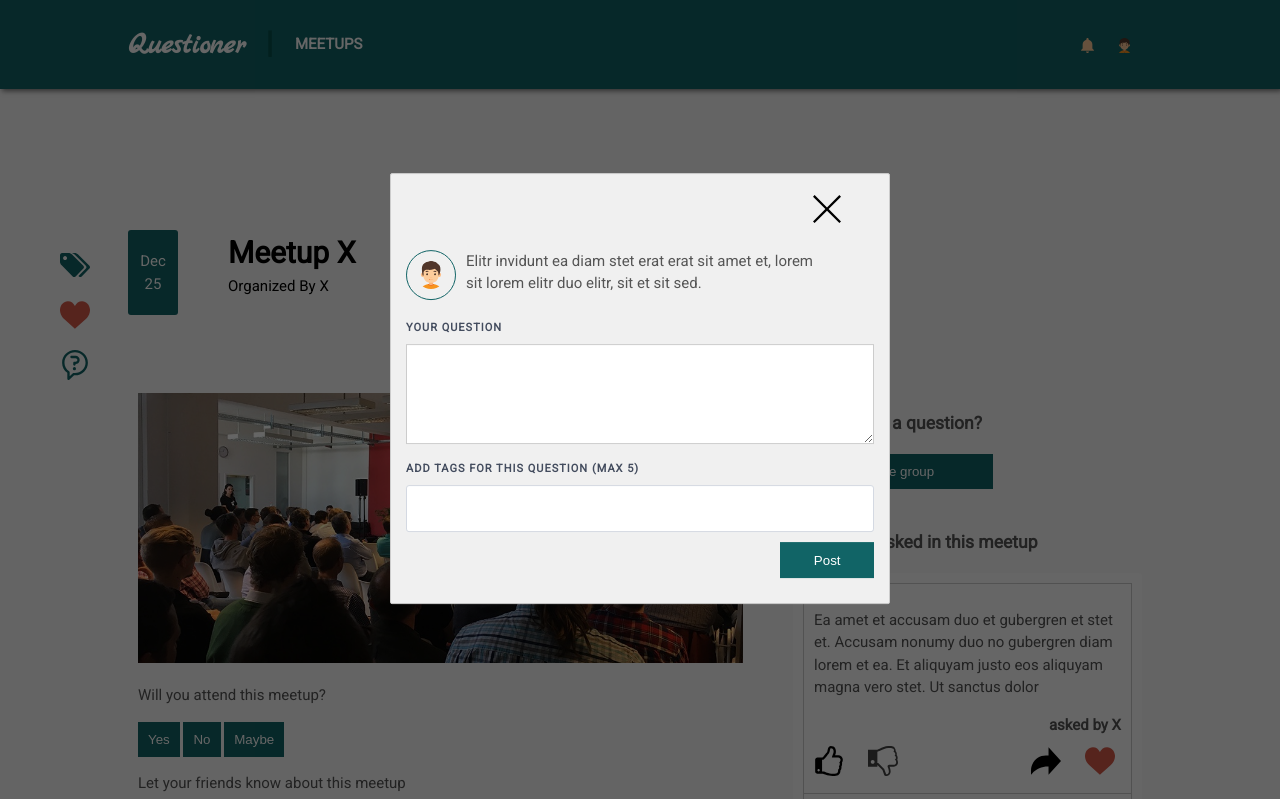
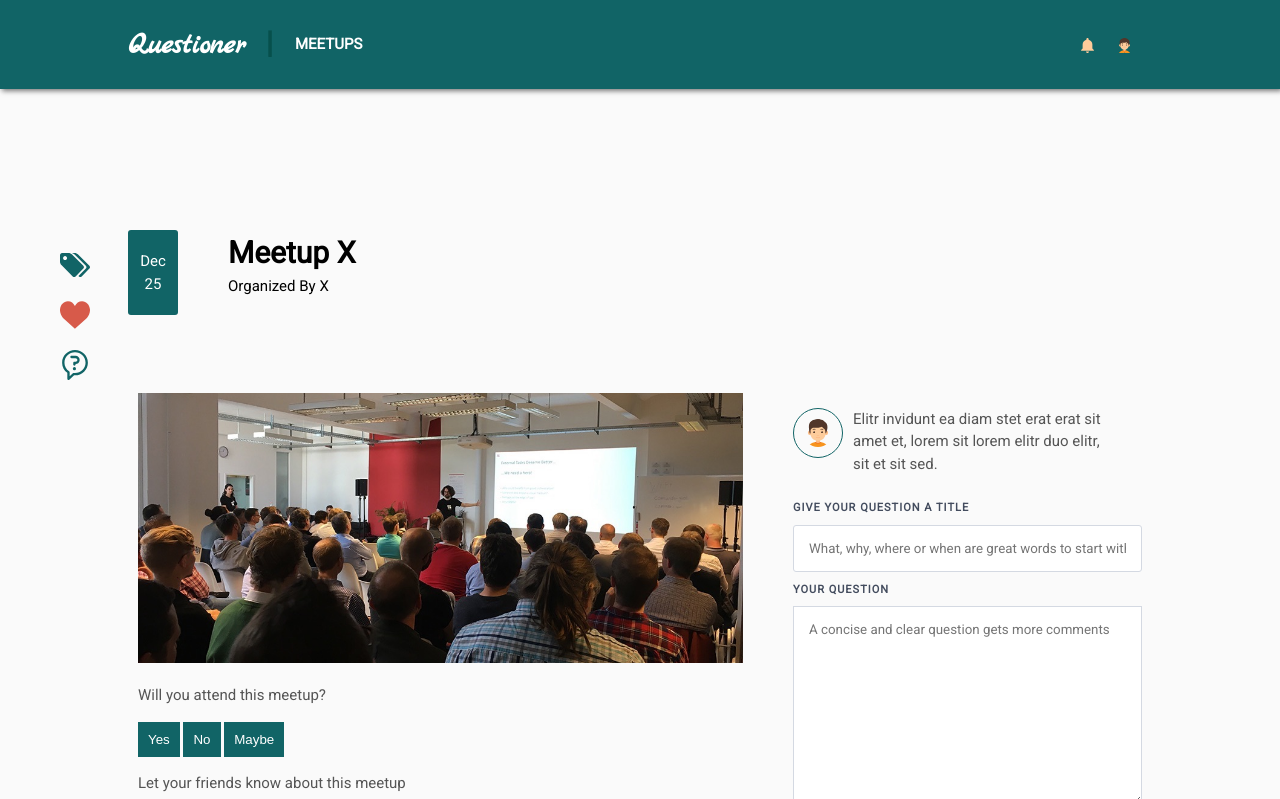
Before and after one commit to micah-akpan/questioner-ui, a plain HTML site: page UI/pages/meetup.html in a window 1280 px wide. Both pictures are taken after a click on the button "Ask the group". Shown: the top 799 px of the page. Drawn offline with Linux system fonts and the light colour scheme.

Commit message:
[Feature #162646229] Remove modal UI for questions

```diff
--- a/UI/css/meetup.css
+++ b/UI/css/meetup.css
@@ -248,7 +248,29 @@ h3 {
   text-align: left;
 }
 
-.modal .user-profile-avatar {
+/* Ask question section */
+
+#ask-question {
+  display: none;
+}
+
+.active {
+  display: block;
+}
+
+#ask-question.active {
+  display: block;
+}
+
+.inactive {
+  display: none;
+}
+
+.ask-group-btn.inactive {
+  display: none;
+}
+
+#ask-question .user-profile-avatar {
   float: left;
   width: 50px;
   height: 50px;
@@ -259,14 +281,19 @@ h3 {
   padding: 10px;
 }
 
-.modal .user-profile-text {
+#ask-question .user-profile-text {
   width: 90%;
   text-align: left;
 }
 
-.modal .clear {
+#ask-question .clear {
   clear: both;
   margin-bottom: 10px;
+}
+
+#ask-question .divider {
+  margin-top: 20px;
+  border: 1px solid #ccc;
 }
 
 #meetup-floating-icons {
--- a/UI/js/meetup.js
+++ b/UI/js/meetup.js
@@ -6,6 +6,9 @@
   const mPhotosWrapper = d.querySelector('.meetup-photos__wrapper');
   const uploadBtn = d.querySelector('label[role="button"]');
   const fileInput = d.querySelector('input[type="file"]');
+  const askQuestionWrapper = d.querySelector('#ask-question');
+  const postQuestionDirArea = d.querySelector('#post-questions-directive');
+  const askGroupBtn = d.querySelector('.ask-group-btn');
 
   fileInput.onchange = (e) => {
     const image = new Image();
@@ -41,4 +44,29 @@
       }
     })
   }
+
+  askGroupBtn.onclick = function() {
+    showEl({
+      elem: askQuestionWrapper,
+      activeClassName: 'active'
+    });
+    // User should not see
+    // post question directive
+    // after enabling ask questions UI
+    postQuestionDirArea.classList.add('inactive');
+    const divider = d.createElement('hr');
+    divider.classList.add('divider');
+    askQuestionWrapper.appendChild(divider);
+  }
+
+  /**
+   *
+   * @param {*} elem an object with Element and activeClassName props
+   * @returns {Element} elem
+   * @description Shows an hidden element, applying the styles in activeClassName to it
+   */
+  const showEl = ({ elem, activeClassName }) => {
+    elem.classList.add(activeClassName);
+    return elem;
+  }
 })();
--- a/UI/pages/meetup.html
+++ b/UI/pages/meetup.html
@@ -167,9 +167,55 @@
 
         <div class="meetup-details">
           <section class="post-question" id="post-question">
-            <h3>Do you have a question?</h3>
-            <button class="q-btn ask-group-btn">Ask the group</button>
+            <div id="post-questions-directive">
+              <h3>Do you have a question?</h3>
+              <button class="q-btn ask-group-btn">Ask the group</button>
+            </div>
+
+
+            <section id="ask-question">
+              <div>
+                <div>
+                  <img src="../assets/icons/avatar1.svg" alt="Bob" class="user-profile-avatar" />
+                  <p class="modal-content-title question-text user-profile-text">Elitr invidunt ea diam stet
+                    erat erat sit
+                    amet et, lorem
+                    sit
+                    lorem elitr duo elitr, sit et sit sed.
+                  </p>
+                </div>
+
+                <div class="clear"></div>
+                <form>
+                  <div class="q-form__group">
+                    <label for="user-question-title" class="q-form__label question-label">Give your question a
+                      title</label>
+                    <input type="text" id="user-question-title" placeholder="What, why, where or when are great words to start with"
+                      class="q-form__input">
+
+                    <label for="user-question-body" class="q-form__label question-label">Your Question</label>
+                    <textarea placeholder="A concise and clear question gets more comments" id="user-question-body"
+                      class="q-form__textarea"></textarea>
+                    <span class="user-question-word-count"></span>
+                  </div>
+
+                  <div class="q-form__group">
+                    <label for="user-question-label" class="q-form__label question-label">
+                      Add tags for this question (max 5)
+                    </label>
+                    <input type="text" class="q-form__input" id="user-question-label">
+
+                    <div class="q-labels"></div>
+                  </div>
+
+                  <div class="post-btn-box post-question-btn-box q-form__group">
+                    <button class="q-btn post-comment-btn">Ask</button>
+                  </div>
+                </form>
+              </div>
+            </section>
           </section>
+
           <h3>Questions asked in this meetup</h3>
 
           <div class="q-question-cards">
@@ -346,51 +392,6 @@
     </div>
   </section>
 
-  <!-- Questions Modal -->
-  <section id="questions-modal" class="modal">
-    <div class="modal-overlay" id="q-modal-overlay">
-      <div class="modal-content">
-        <div class="modal-dialog" id="q-modal-dialog">
-          <div class="modal-content-card">
-            <button class="close-modal-btn" id="close-modal-btn-question">
-              <img src="../assets/icons/cross.svg" alt="close modal" />
-            </button>
-            <div>
-              <img src="../assets/icons/avatar1.svg" alt="Bob" class="user-profile-avatar" />
-              <p class="modal-content-title question-text user-profile-text">Elitr invidunt ea diam stet erat erat sit
-                amet et, lorem
-                sit
-                lorem elitr duo elitr, sit et sit sed.
-              </p>
-            </div>
-
-            <div class="clear"></div>
-            <form>
-              <div class="q-form__group">
-                <label for="user-question-desc" class="q-form__label question-label">Your Question</label>
-                <textarea placeholder="" id="user-question-desc"></textarea>
-                <span class="user-question-word-count"></span>
-              </div>
-
-              <div class="q-form__group">
-                <label for="user-question-label" class="q-form__label question-label">
-                  Add tags for this question (max 5)
-                </label>
-                <input type="text" class="q-form__input" id="user-question-label">
-
-                <div class="q-labels"></div>
-              </div>
-
-              <div class="post-btn-box post-question-btn-box q-form__group">
-                <button class="q-btn post-comment-btn">Post</button>
-              </div>
-            </form>
-          </div>
-        </div>
-      </div>
-    </div>
-  </section>
-
   <!-- Meetup Floating Btns UI -->
   <div id="meetup-floating-icons">
 
```
